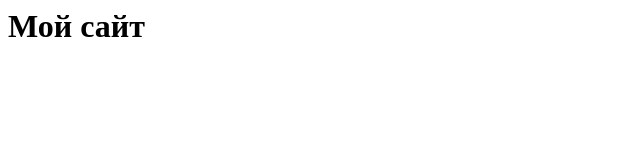
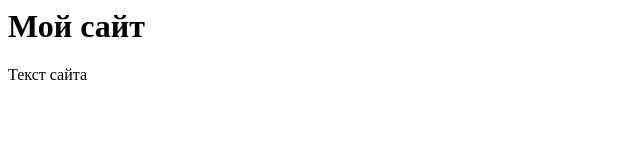
Before and after one commit to fqwfwfqwgeg/mysite1, a plain HTML site: page index.html in a window 1280 px wide. Shown: the full height of the page, 0-640 px from the left. Drawn offline with Linux system fonts and the light colour scheme.

Commit message:
Update index.html

```diff
--- a/index.html
+++ b/index.html
@@ -1,3 +1,4 @@
 <html>
   <h1>Мой сайт</h1>
+  <p>Текст сайта</p>
 </html>
```
